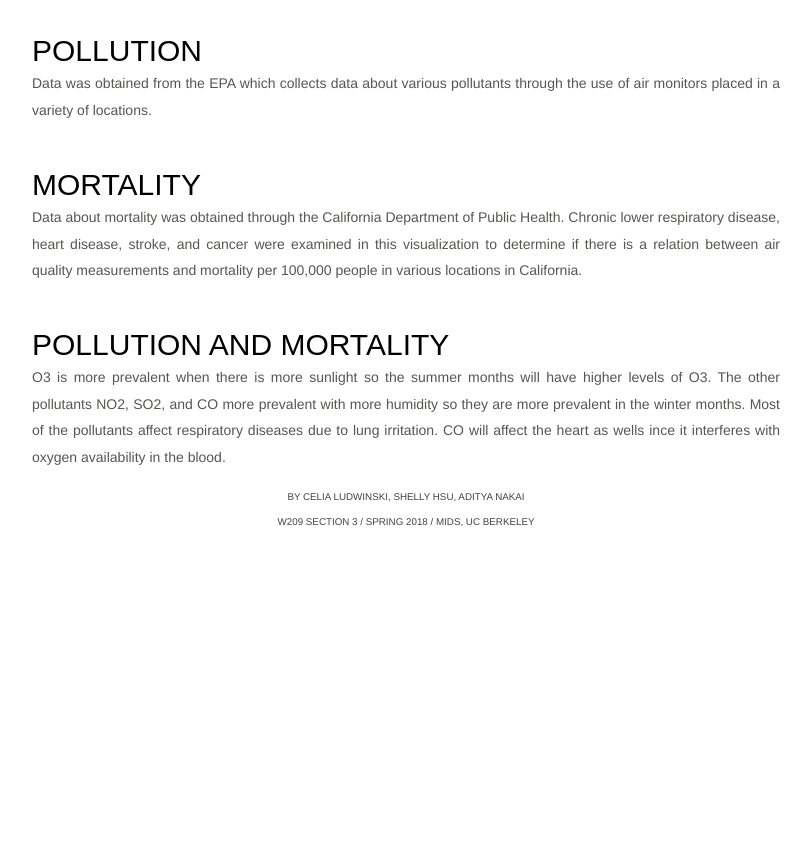
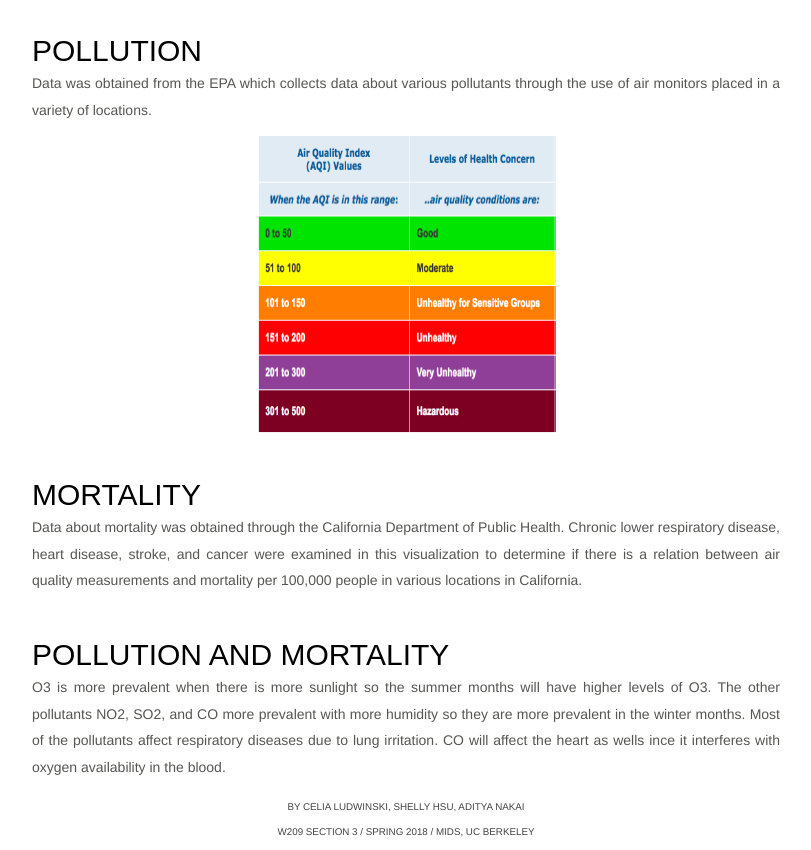
Before and after one commit to shhsue/W209AirPollutionProject, a plain HTML site: page d3 vis/index.html in a window 1280 px wide. Shown: the part 2020-2870 px from the top of the page, without its empty margins (234-1045 px from the left). Before the commit the page ends 2560 px from the top, so only its background shows below. Drawn offline with Linux system fonts and the light colour scheme; a web font is replaced by a local one.

Commit message:
update layout with aqi index information

```diff
--- a/d3 vis/index.html
+++ b/d3 vis/index.html
@@ -68,6 +68,7 @@
     <div class="body_text">
         <h2>POLLUTION</h2>
         <p>Data was obtained from the EPA which collects data about various pollutants through the use of air monitors placed in a variety of locations.</p>
+        <img src="aqi.png" width=300 height=300</img src>
         <h2>MORTALITY</h2>
         <p>Data about mortality was obtained through the California Department of Public Health.
           Chronic lower respiratory disease, heart disease, stroke, and cancer were examined in this visualization
```
Also changed, not shown: d3 vis/aqi.png (added).
